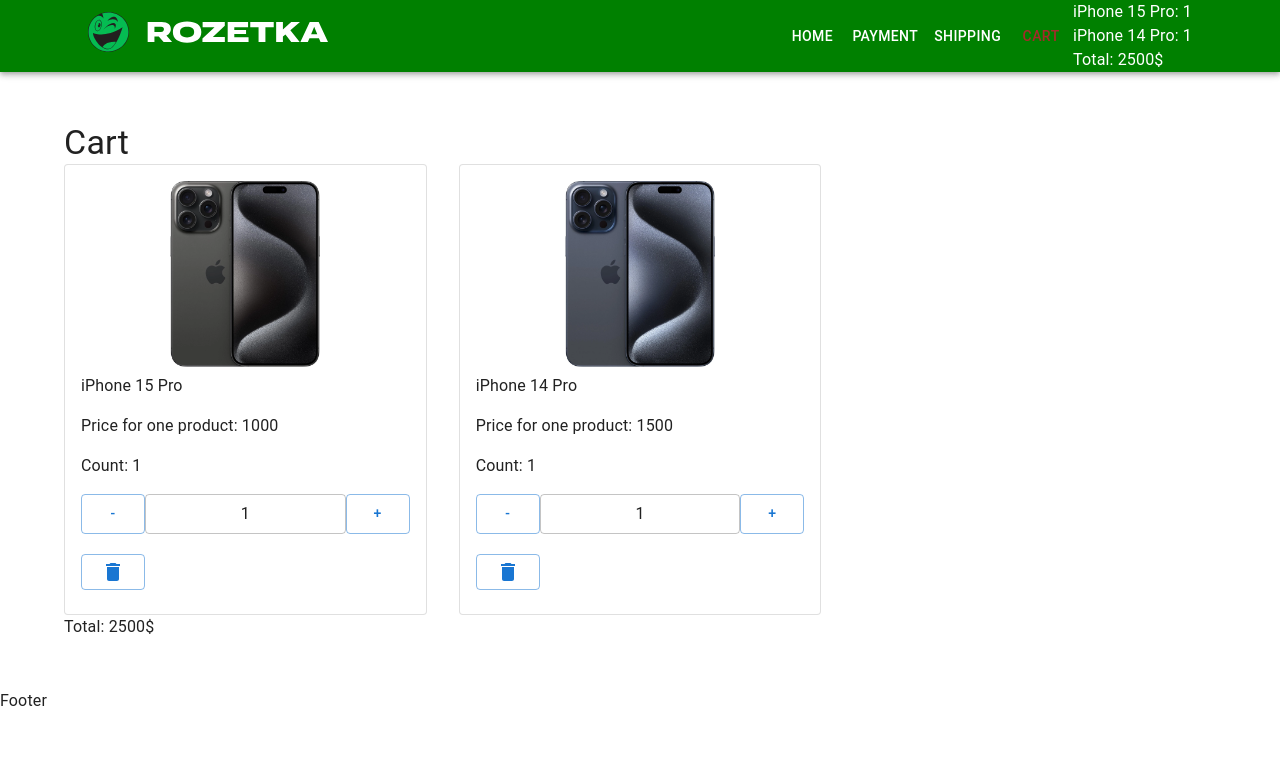
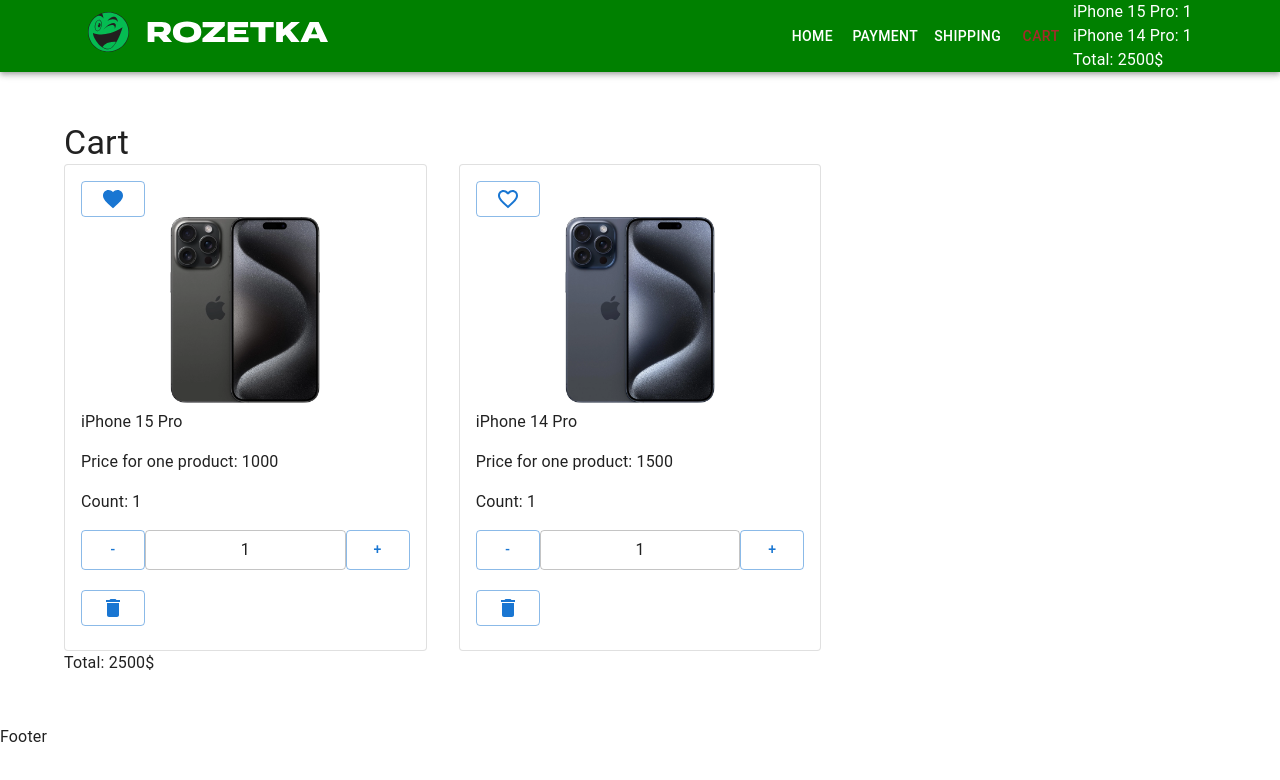
Before and after one commit to vavva1987/shop-project, a React (Create React App) app: page /cart in a window 1280 px wide. Shown: the top 780 px of the page. Built offline with nearby package versions, Linux system fonts and the light colour scheme.

Commit message:
added like to CardExtended

```diff
--- a/src/components/CartProductList/CartProductListItemExtended.tsx
+++ b/src/components/CartProductList/CartProductListItemExtended.tsx
@@ -2,6 +2,10 @@
 import { Products } from 'utils/productsArray'
 import DeleteIcon from '@mui/icons-material/Delete'
 import Quantity from 'components/Quantity/Quantity'
+import FavoriteIcon from '@mui/icons-material/Favorite'
+import FavoriteBorderIcon from '@mui/icons-material/FavoriteBorder'
+import { useAppDispatch, useAppSelector } from '../../redax/hooks'
+import { toggleLikeState } from '../../redax/likeReducer'
 
 type Props = {
     product: Products
@@ -16,10 +20,22 @@
     productCount,
     changeProductQuantity,
 }: Props) => {
+    const isLicked = useAppSelector(
+        (state) => state.productsLikeState[product.id]
+    )
+
+    const dispatch = useAppDispatch()
+
     return (
         <Grid item xs={12} sm={6} md={4}>
             <Card variant="outlined">
                 <CardContent>
+                    <Button
+                        variant="outlined"
+                        onClick={() => dispatch(toggleLikeState(product.id))}
+                    >
+                        {isLicked ? <FavoriteIcon /> : <FavoriteBorderIcon />}
+                    </Button>
                     <div className="product-img">
                         <img src={product.images} alt={product.title} />
                     </div>
```
